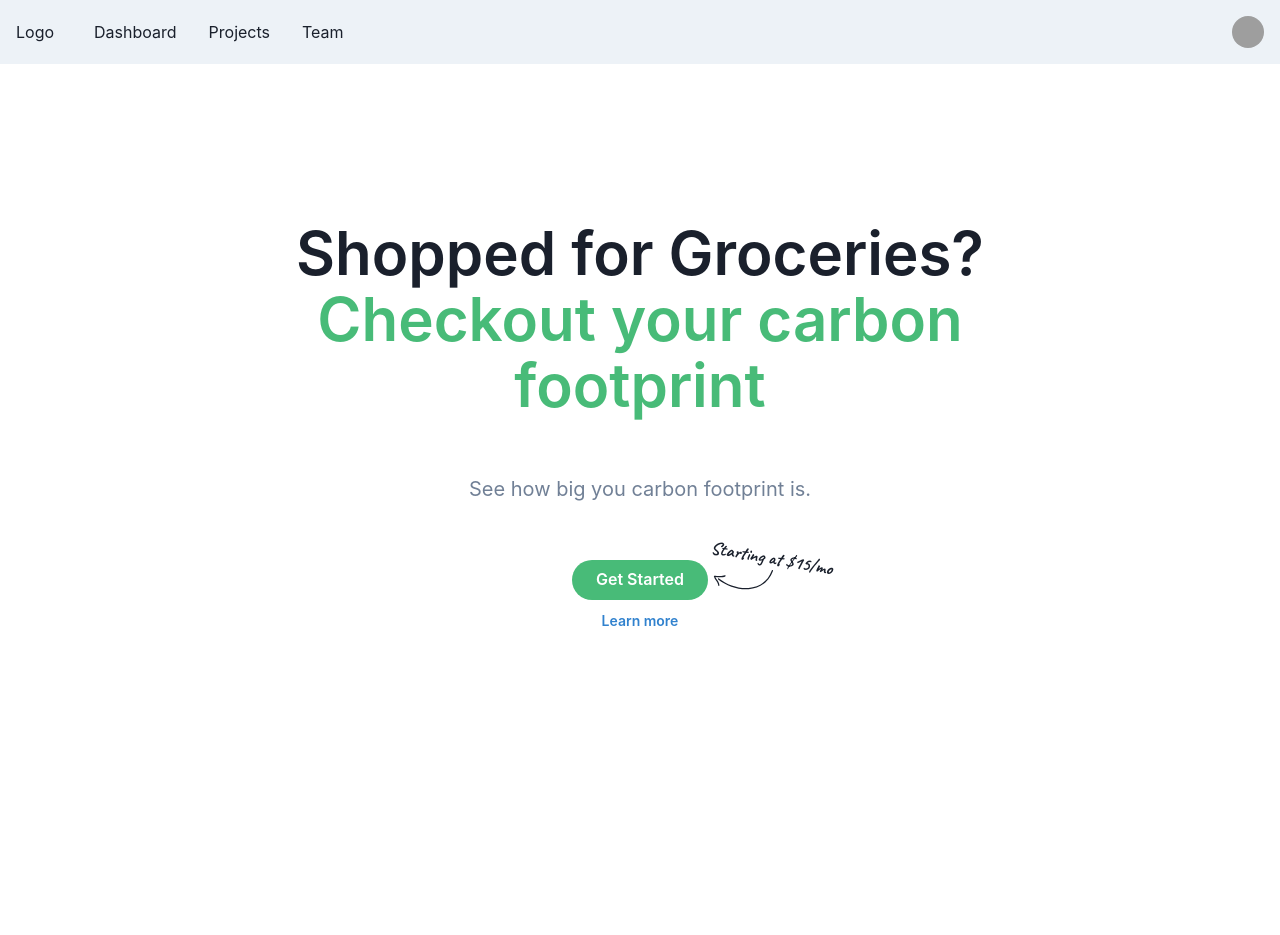
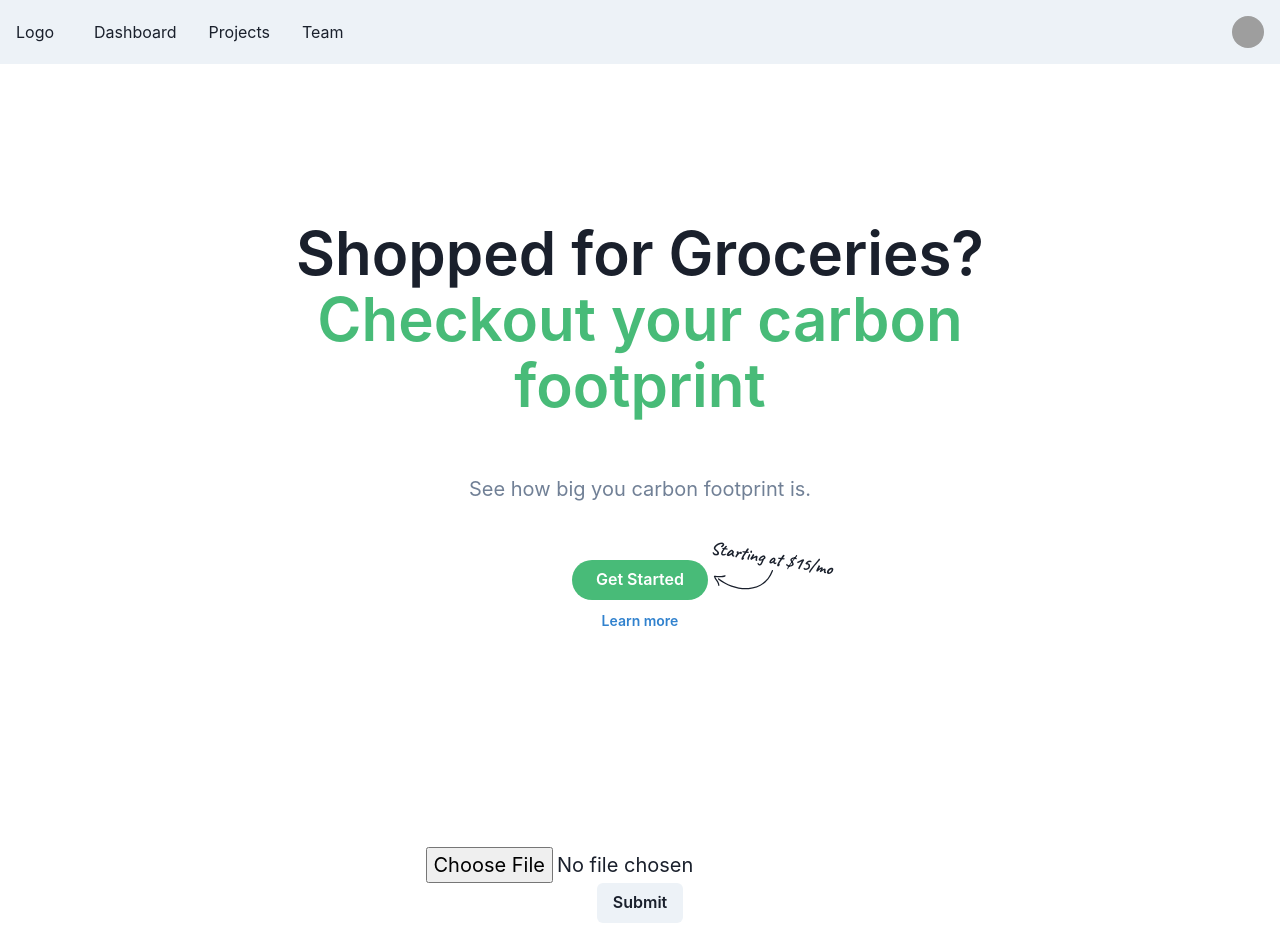
Before and after one commit to sowjanyacv/Food-Print, a React (Create React App) app in the folder frontend/: page /home in a window 1280 px wide. Before the commit the page ends 864 px from the top, so only its background shows below. Built offline with nearby package versions, Linux system fonts and the light colour scheme; grey boxes are pictures that could not be loaded.

Commit message:
added form components and they are rendering in Home for the moment until the dashboard is built and i will move them.

```diff
--- /dev/null
+++ b/frontend/src/components/formUpload.js
@@ -0,0 +1,19 @@
+import React, {useRef} from 'react'
+
+
+const FileUploader = ({onFileSelect}) => {
+    const fileInput = useRef(null)
+
+    const handleFileInput = (e) => {
+        // handle validations
+        onFileSelect(e.target.files[0])
+    }
+
+    return (
+        <div className="file-uploader">
+            <input type="file" onChange={handleFileInput}/>
+            <button onClick={e => fileInput.current && fileInput.current.click()} className="btn btn-primary"/>
+        </div>
+    )}
+
+    export default FileUploader
--- /dev/null
+++ b/frontend/src/components/scannerform.js
@@ -0,0 +1,44 @@
+// create a form that takes an image as an input field
+import React, { useState } from "react";
+import FileUploader from "./formUpload";
+import { Button, ButtonGroup } from '@chakra-ui/react'
+const axios = require('axios').default;
+
+
+
+const ScannerForm = ()=>{
+    const [name,setName]=useState("");
+    const {selectedFile,setSelectedFile} = useState(null)
+
+    const submitForm = () => {
+        const formData = new FormData();
+        formData.append("name", name);
+        formData.append("file", selectedFile);
+
+        axios.post("UPLOAD_URL", formData)
+          .then((res) => {
+            alert("File Upload success");
+          })
+          .catch((err) => alert("File Upload Error"));
+      };
+
+    return(
+        <form>
+        <input
+          type="text"
+          value={name}
+          onChange={(e) => setName(e.target.value)}
+        />
+
+        <FileUploader
+          onFileSelectSuccess={(file) => setSelectedFile(file)}
+          onFileSelectError={({ error }) => alert(error)}
+        />
+
+        <Button onClick={submitForm}>Submit</Button>
+      </form>
+
+  );
+};
+
+export default ScannerForm
--- a/frontend/src/pages/Home.js
+++ b/frontend/src/pages/Home.js
@@ -1,8 +1,12 @@
 import { Hero } from "../components/hero"
+import ScannerForm from "../components/scannerform"
 
 export function Home() {
     return(
+        <>
         <Hero/>
+        <ScannerForm/>
+        </>
     )
 
 };
```
